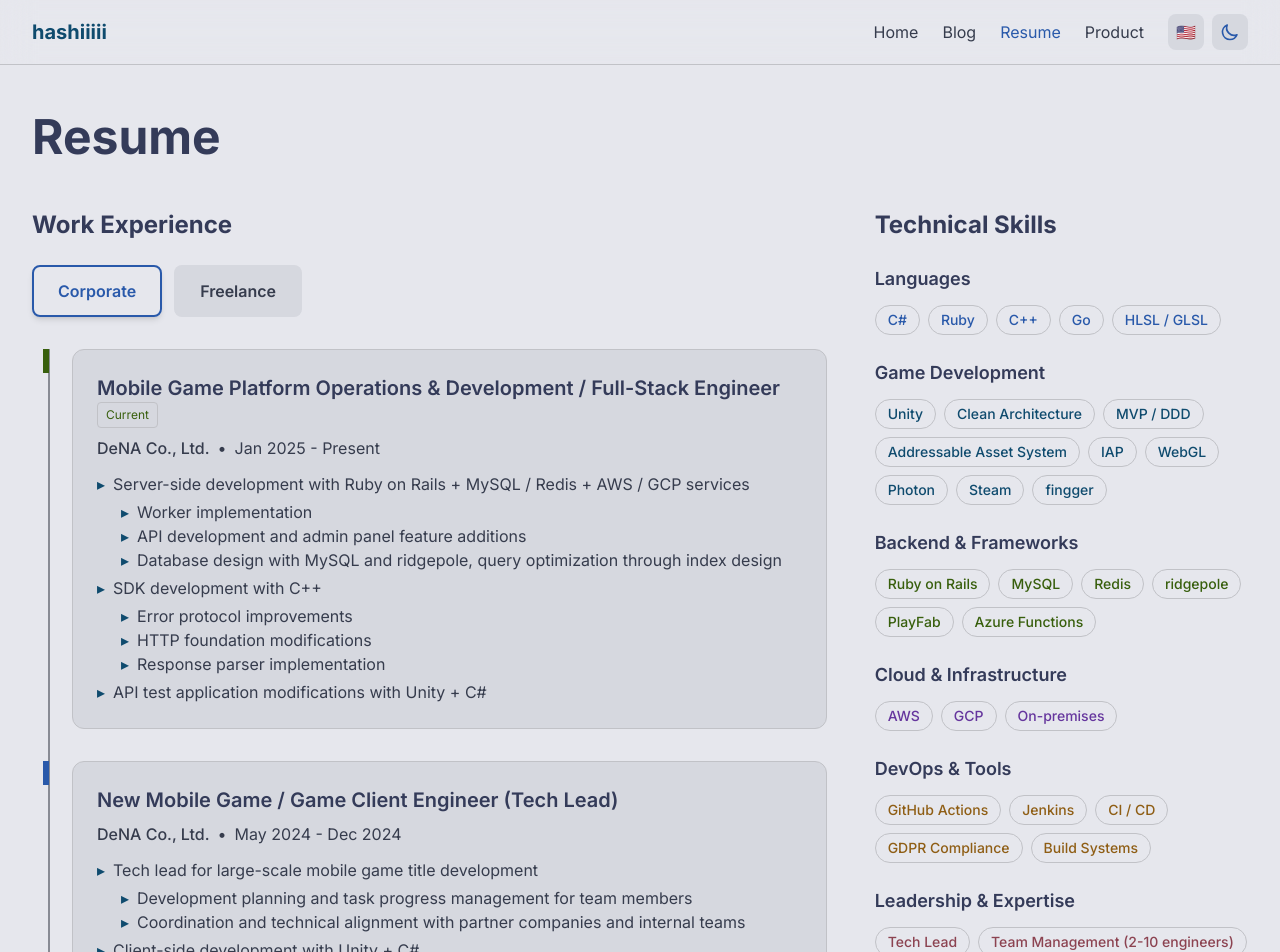
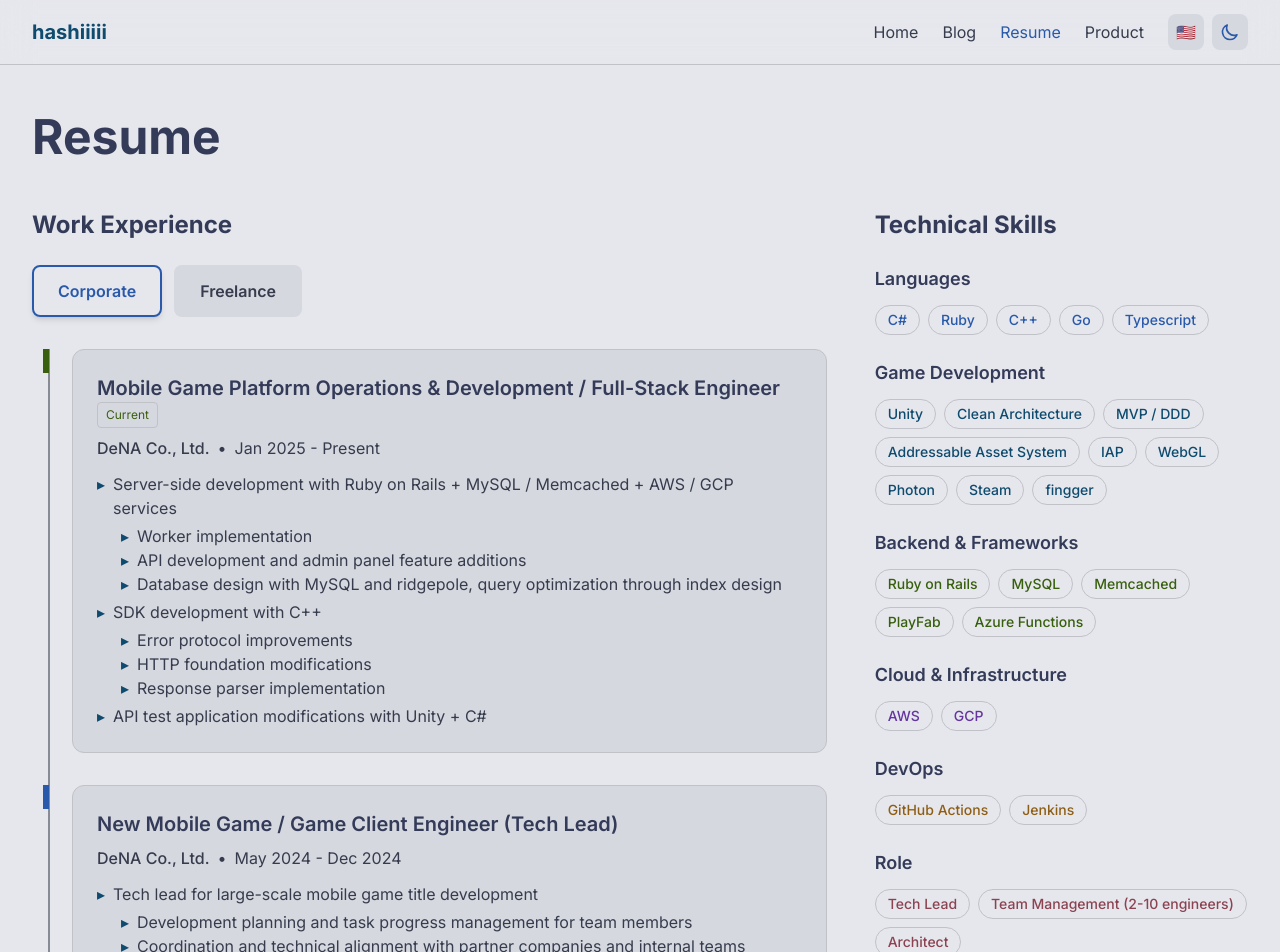
Before and after one commit to hashiiiii/homepage, a React (Vite) app: page /resume in a window 1280 px wide. Shown: the top 952 px of the page. Built offline with nearby package versions, Linux system fonts and the light colour scheme.

Commit message:
refactor: skills and resume

```diff
--- a/src/locales/resume.ts
+++ b/src/locales/resume.ts
@@ -57,7 +57,7 @@ export const resumeData: Record<Language, ResumeData> = {
         current: true,
         description: [
           {
-            text: 'Server-side development with Ruby on Rails + MySQL / Redis + AWS / GCP services',
+            text: 'Server-side development with Ruby on Rails + MySQL / Memcached + AWS / GCP services',
             items: [
               'Worker implementation',
               'API development and admin panel feature additions',
@@ -254,11 +254,12 @@ export const resumeData: Record<Language, ResumeData> = {
         current: true,
         description: [
           {
-            text: 'Ruby on Rails + MySQL / Redis + AWS / GCP 各種サービスによるサーバーサイド開発',
+            text: 'Ruby on Rails + MySQL / Memcached + AWS / GCP 各種サービスによるサーバーサイド開発',
             items: [
               'ワーカーの実装',
-              '各種 API 開発や管理画面への機能追加',
-              'MySQL, ridgepole を用いたデータベース設計, インデックス設計によるクエリの高速化',
+              '各種 API 開発',
+              'MySQL, ridgepole を用いたデータベース設計',
+              'インデックス設計によるクエリの高速化やインメモリキャッシュを用いたオフロード等のパフォーマンスチューニング',
             ],
           },
           {
--- a/src/locales/skills.ts
+++ b/src/locales/skills.ts
@@ -17,7 +17,7 @@ export const skillsData: Record<Language, SkillsData> = {
     categories: [
       {
         category: 'Languages',
-        skills: ['C#', 'Ruby', 'C++', 'Go', 'HLSL / GLSL'],
+        skills: ['C#', 'Ruby', 'C++', 'Go', 'Typescript'],
         color: 'bg-tn-blue/10 text-tn-blue border-tn-blue/20',
       },
       {
@@ -37,27 +37,22 @@ export const skillsData: Record<Language, SkillsData> = {
       },
       {
         category: 'Backend & Frameworks',
-        skills: ['Ruby on Rails', 'MySQL', 'Redis', 'ridgepole', 'PlayFab', 'Azure Functions'],
+        skills: ['Ruby on Rails', 'MySQL', 'Memcached', 'PlayFab', 'Azure Functions'],
         color: 'bg-tn-green/10 text-tn-green border-tn-green/20',
       },
       {
         category: 'Cloud & Infrastructure',
-        skills: ['AWS', 'GCP', 'On-premises'],
+        skills: ['AWS', 'GCP'],
         color: 'bg-tn-magenta/10 text-tn-magenta border-tn-magenta/20',
       },
       {
-        category: 'DevOps & Tools',
-        skills: ['GitHub Actions', 'Jenkins', 'CI / CD', 'GDPR Compliance', 'Build Systems'],
+        category: 'DevOps',
+        skills: ['GitHub Actions', 'Jenkins'],
         color: 'bg-tn-yellow/10 text-tn-yellow border-tn-yellow/20',
       },
       {
-        category: 'Leadership & Expertise',
-        skills: [
-          'Tech Lead',
-          'Team Management (2-10 engineers)',
-          'Architecture Design',
-          'Performance Optimization',
-        ],
+        category: 'Role',
+        skills: ['Tech Lead', 'Team Management (2-10 engineers)', 'Architect'],
         color: 'bg-tn-red/10 text-tn-red border-tn-red/20',
       },
     ],
@@ -67,7 +62,7 @@ export const skillsData: Record<Language, SkillsData> = {
     categories: [
       {
         category: 'プログラミング言語',
-        skills: ['C#', 'Ruby', 'C++', 'Go', 'HLSL / GLSL'],
+        skills: ['C#', 'Ruby', 'C++', 'Go', 'Typescript'],
         color: 'bg-tn-blue/10 text-tn-blue border-tn-blue/20',
       },
       {
@@ -87,27 +82,22 @@ export const skillsData: Record<Language, SkillsData> = {
       },
       {
         category: 'バックエンド・フレームワーク',
-        skills: ['Ruby on Rails', 'MySQL', 'Redis', 'ridgepole', 'PlayFab', 'Azure Functions'],
+        skills: ['Ruby on Rails', 'MySQL', 'Memcached', 'PlayFab', 'Azure Functions'],
         color: 'bg-tn-green/10 text-tn-green border-tn-green/20',
       },
       {
         category: 'クラウド・インフラ',
-        skills: ['AWS', 'GCP', 'オンプレミス'],
+        skills: ['AWS', 'GCP'],
         color: 'bg-tn-magenta/10 text-tn-magenta border-tn-magenta/20',
       },
       {
-        category: 'DevOps・ツール',
-        skills: ['GitHub Actions', 'Jenkins', 'CI / CD', 'GDPR 対応', 'ビルドシステム'],
+        category: 'DevOps',
+        skills: ['GitHub Actions', 'Jenkins'],
         color: 'bg-tn-yellow/10 text-tn-yellow border-tn-yellow/20',
       },
       {
-        category: 'リーダーシップ・専門性',
-        skills: [
-          'テックリード',
-          'チームマネジメント（2 - 10 名）',
-          'アーキテクチャ設計',
-          'パフォーマンスチューニング',
-        ],
+        category: 'ロール',
+        skills: ['テックリード', 'チームマネジメント（2 - 10 名）', 'アーキテクト'],
         color: 'bg-tn-red/10 text-tn-red border-tn-red/20',
       },
     ],
```
